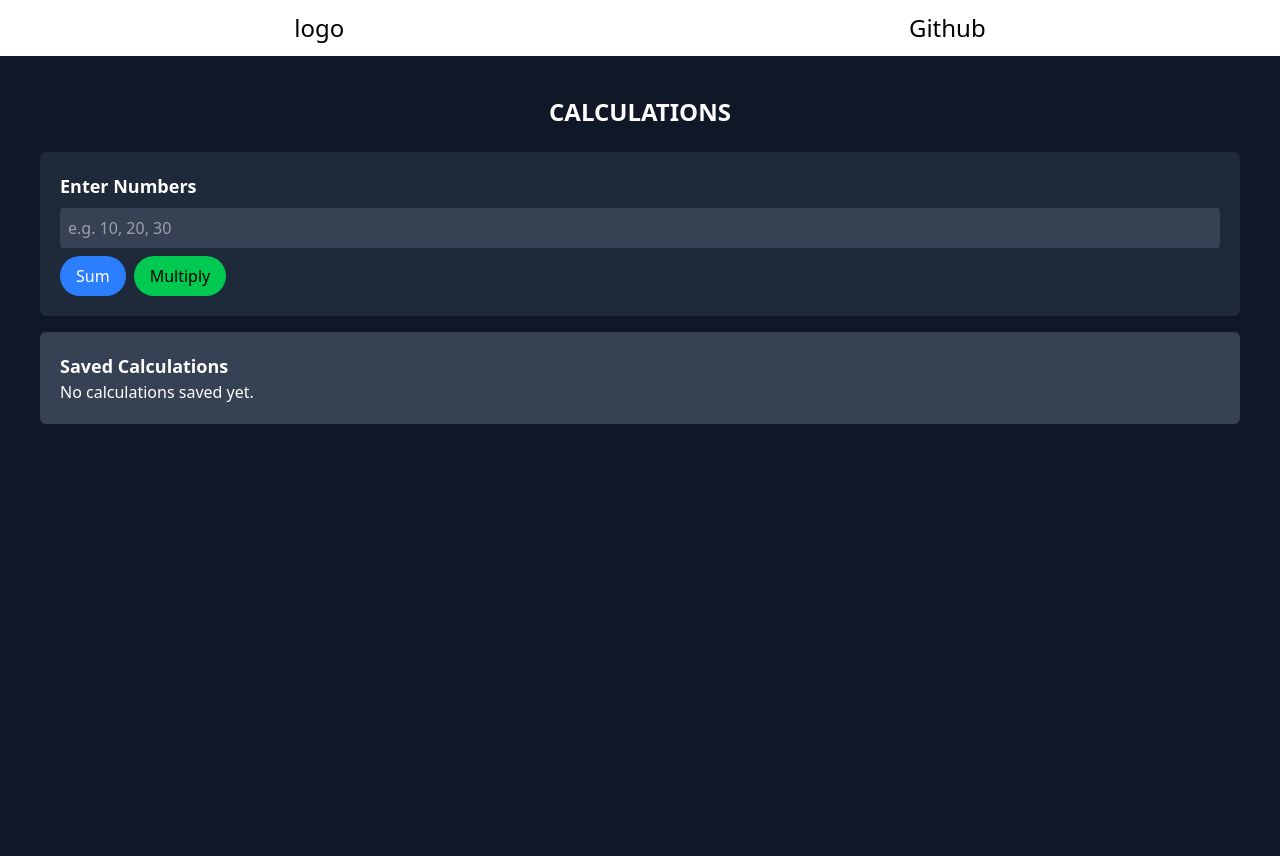
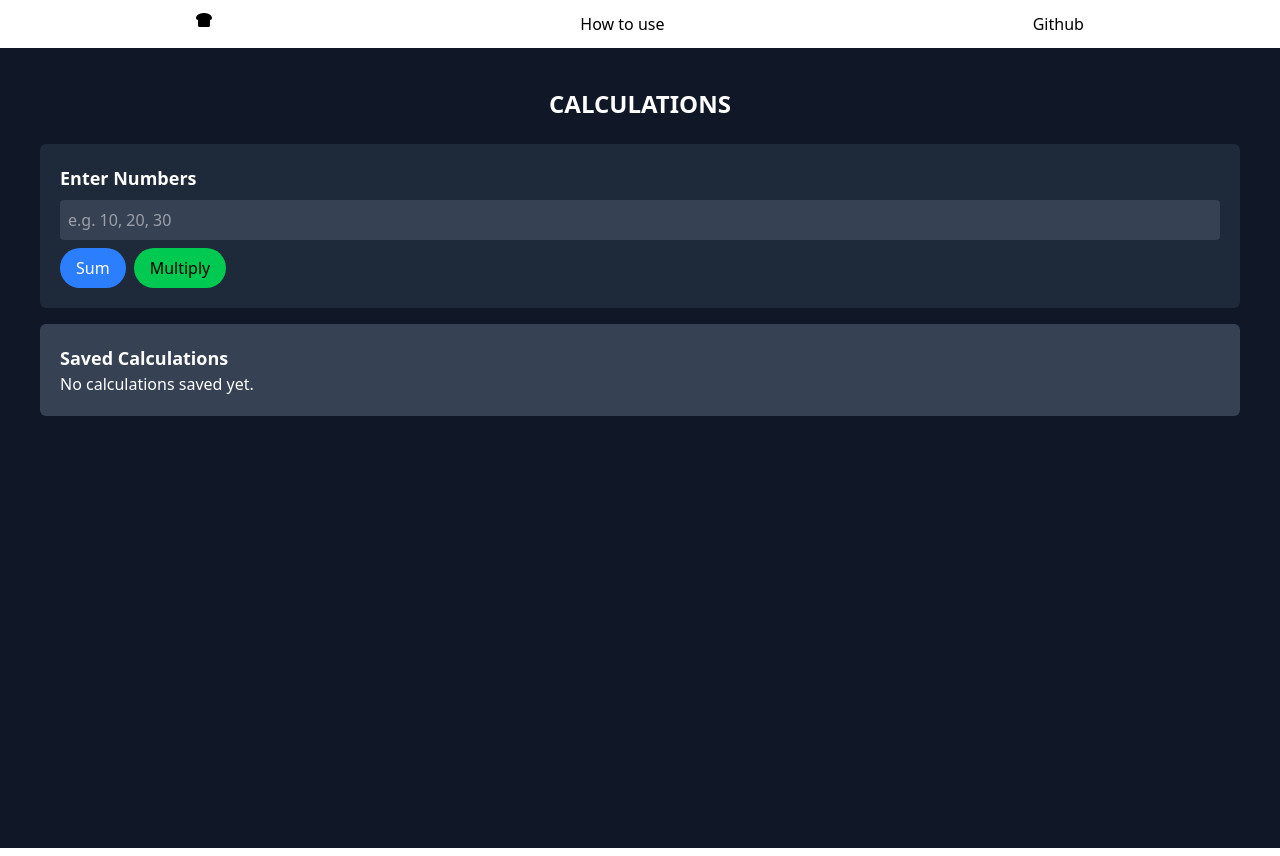
Before and after one commit to ShinzDev/Breadcalculator_SMEs-, a React (Vite) app: page / in a window 1280 px wide. Built offline with nearby package versions, Linux system fonts and the light colour scheme.

Commit message:
react icons added

```diff
--- a/package.json
+++ b/package.json
@@ -15,6 +15,7 @@
     "jspdf": "^3.0.1",
     "react": "^19.0.0",
     "react-dom": "^19.0.0",
+    "react-icons": "^5.5.0",
     "tailwindcss": "^4.1.4"
   },
   "devDependencies": {
--- a/src/components/Nav.tsx
+++ b/src/components/Nav.tsx
@@ -1,4 +1,4 @@
-
+import { FaBreadSlice } from "react-icons/fa6";
 
 const Nav = () => {
 
@@ -7,9 +7,9 @@ let gitlink = 'https://github.com/ShinzDev/Breadcalculator_SMEs-'
   return (
 
     <main>
-        <nav className="flex text-2xl p-3 justify-around">
-          <div>logo</div>
-
+        <nav className="flex bg-brown-500 text-8md p-3 justify-around">
+          <div><FaBreadSlice /></div>
+          <div><a href="">How to use</a></div>
           <div><a target="blank" href={gitlink}>Github</a></div>
         </nav>
     </main>
--- a/src/page/home.tsx
+++ b/src/page/home.tsx
@@ -2,6 +2,8 @@ import { useState } from "react";
 import Calculator from "../components/Calculator";
 import SavedCalculations from "../components/SavedCalculations";
 import ExportToPDF from "../components/ExportToPDF";
+
+
 
 interface Calculation {
   numbers: string;
```
Also changed, not shown: 1 other file (tests, documents, lock files or other folders).
